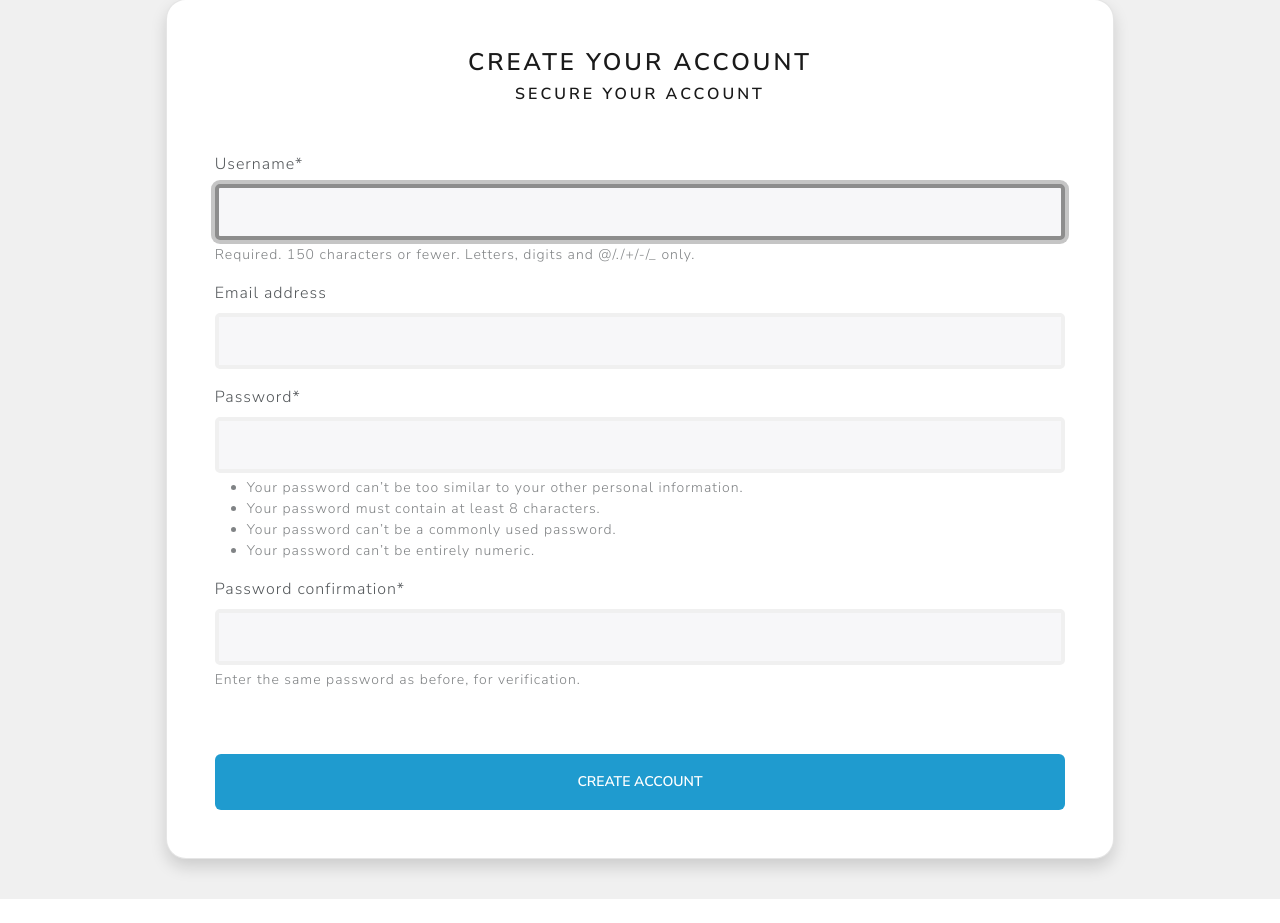
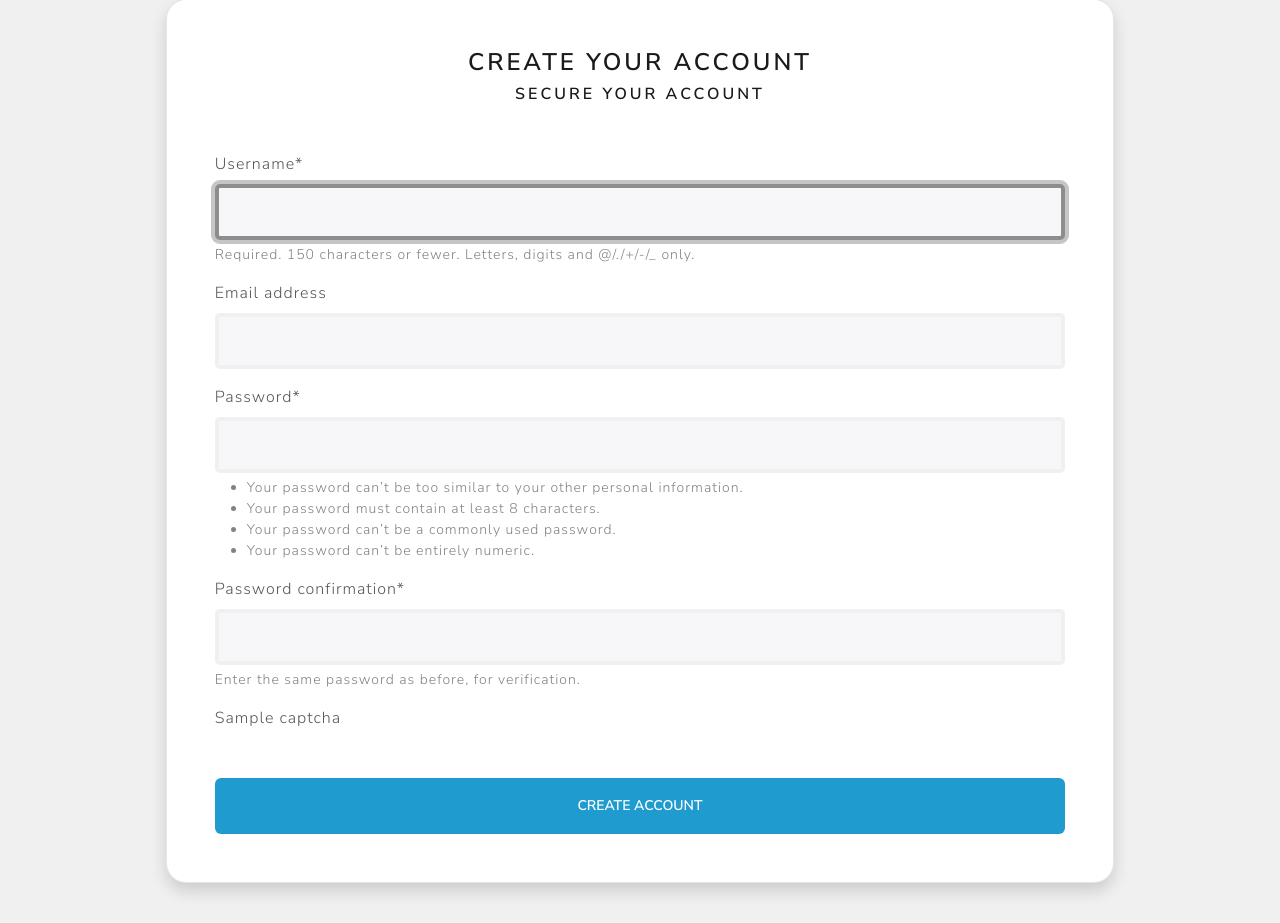
Before and after one commit to rivka-levit/security-checklist, a Django app: template app/secure_app/templates/secure_app/register.html in a window 1280 px wide. Shown: the part 137-1060 px from the top of the page. Before the commit the page ends 1036 px from the top, so only its background shows below. Run offline with Django 5.2, Linux system fonts and the light colour scheme; tables that the repository leaves empty hold one stand-in row (values such as "Sample post"); the template is opened without the code that fills it: values that come from a table or form of the project are taken from there, most other values are stand-ins (such as "Sample title", 1, 10 or a date in 2020); parts of the project's set-up code (start-up, migrations or seed data) failed here and were passed over; some libraries are stand-ins or nearby versions.

Commit message:
recaptcha to template

```diff
--- a/app/secure_app/forms.py
+++ b/app/secure_app/forms.py
@@ -1,10 +1,14 @@
 from django.contrib.auth.forms import UserCreationForm
 from django.contrib.auth.models import User
+
+from django_recaptcha.fields import ReCaptchaField
 
 
 class CreateUserForm(UserCreationForm):
     """User creation form."""
 
+    captcha = ReCaptchaField()
+
     class Meta:
         model = User
         fields = ['username', 'email', 'password1', 'password2']
--- a/app/secure_app/templates/secure_app/register.html
+++ b/app/secure_app/templates/secure_app/register.html
@@ -15,6 +15,8 @@
 
         {{ register_form|crispy }}
 
+        {{ captcha }}
+
         <input type="submit"
                value="Create account"
                class="btn btn-info w-100 p-3 mt-4 mt-xl-5">
```
